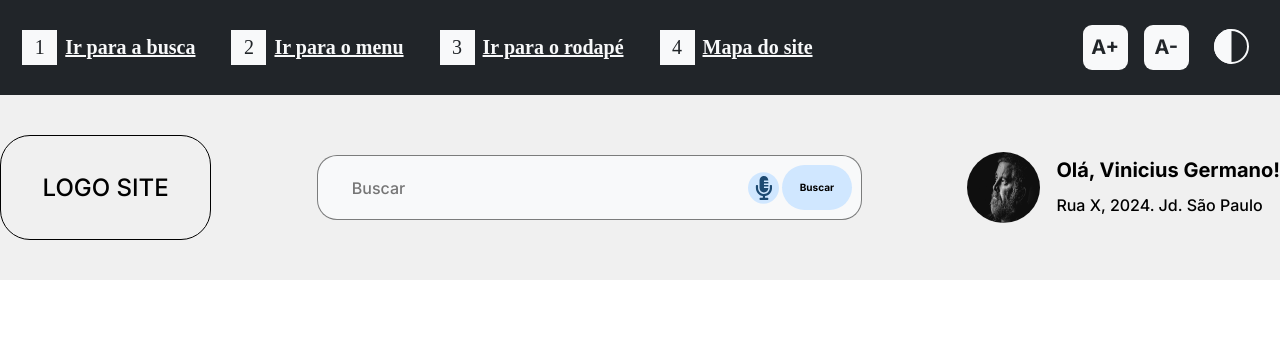
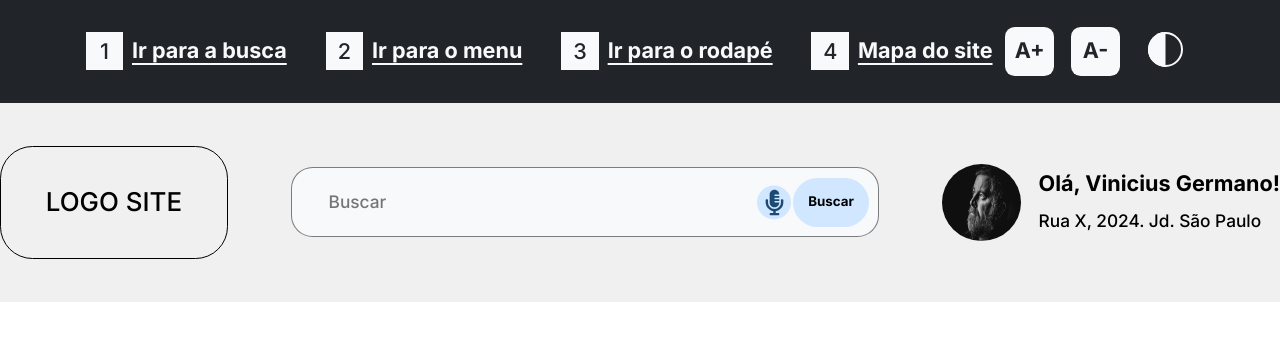
Before and after one commit to franproque/tcc-vinicius, a website with bundled scripts: page index.html in a window 1280 px wide. Both pictures are taken after a click on the button "A+". Built offline with nearby package versions, Linux system fonts and the light colour scheme.

Commit message:
feat: estrutura base e scripts commands

```diff
--- /dev/null
+++ b/assets/js/controllers/font-size.js
@@ -0,0 +1,27 @@
+
+
+export default class FontSize {
+  _defaultFontSize
+  _html
+
+  constructor(fontSize) {
+
+    this._defaultFontSize = fontSize ? Number(fontSize) : 62.5
+    this._html = document.querySelector('html')
+  }
+
+  execute() {
+    this._html.style.fontSize = `${this._defaultFontSize}%`
+  }
+
+  increaseFontSize() {
+
+    this._defaultFontSize += 5
+
+    localStorage.setItem('font-size', JSON.stringify(this._defaultFontSize))
+
+    this._html.style.fontSize = `${this._defaultFontSize}%`
+
+
+  }
+}
--- /dev/null
+++ b/assets/js/main.js
@@ -0,0 +1,23 @@
+import FontSize from './controllers/font-size.js'
+import ActionTags from './utils/tags.js'
+
+window.addEventListener('DOMContentLoaded', function () {
+  /* const toggleButton = document.getElementById('toggle-button');
+
+  toggleButton.addEventListener('click', () => {
+    document.body.classList.toggle('dark-mode');
+  }); */
+  const localStorageFont = localStorage.getItem('font-size')
+
+  const fontSize = new FontSize(localStorageFont)
+  const actionTags = new ActionTags()
+
+  fontSize.execute()
+
+  actionTags.increaseFontSizeTag.addEventListener('click', function () {
+    fontSize.increaseFontSize()
+  })
+  actionTags.decrementFontSizeTag.addEventListener('click', function () {
+    fontSize.increaseFontSize()
+  })
+})
--- /dev/null
+++ b/assets/js/utils/tags.js
@@ -0,0 +1,10 @@
+
+export default class ActionTags {
+  increaseFontSizeTag
+  decrementFontSizeTag
+
+  constructor() {
+    this.increaseFontSizeTag = document.querySelector('.button-font-increment')
+    this.decrementFontSizeTag = document.querySelector('.button-font-decrement')
+  }
+}
--- /dev/null
+++ b/assets/sass/base/_reset.scss
@@ -0,0 +1,86 @@
+@use "../utilities/variables";
+
+*,
+*::after,
+*::before {
+  margin: 0;
+  padding: 0;
+  box-sizing: inherit;
+}
+
+html {
+  font-size: 62.5%;
+  scroll-behavior: smooth;
+}
+body {
+  box-sizing: border-box;
+  position: relative;
+  scroll-behavior: smooth;
+  font-family: "Inter", sans-serif;
+}
+main {
+  position: relative;
+
+  &:not(:has(section)) {
+    height: 100vh;
+  }
+}
+img {
+  max-width: 100%;
+  height: auto;
+}
+button {
+  background-color: transparent;
+  outline: none;
+  border: none;
+  cursor: pointer;
+  font-family: inherit;
+  border-radius: 0;
+}
+input,
+textarea,
+select {
+  -webkit-appearance: none;
+  appearance: none;
+  border-radius: 0;
+  outline: none;
+  border: none;
+  font-family: inherit;
+}
+
+input[type="checkbox"] {
+  width: 1.5rem !important;
+  height: 1.5rem !important;
+  appearance: auto !important;
+  -webkit-appearance: auto !important;
+}
+
+ul,
+ol {
+  list-style: none;
+}
+a {
+  color: inherit;
+  text-decoration: none;
+  transition: 0.2s ease-in-out opacity;
+
+  &:hover {
+    opacity: 0.8;
+  }
+}
+.wrapper {
+  margin: 0 auto;
+  width: 90%;
+  max-width: 1440px;
+}
+::-webkit-scrollbar {
+  width: 4px;
+  height: 4px;
+}
+::-webkit-scrollbar-track {
+  background: #ffffff;
+}
+::-webkit-scrollbar-thumb {
+  background: #000000;
+  border-radius: 10px;
+}
--- /dev/null
+++ b/assets/sass/layouts/_header.scss
@@ -0,0 +1,200 @@
+header {
+  width: 100%;
+}
+.navbar-first {
+  background-color: var(--first-menu-background-color);
+  width: 100%;
+  display: flex;
+  justify-content: center;
+}
+
+.menu-first {
+  display: flex;
+  justify-content: space-between;
+  align-items: center;
+  padding: clamp(1.5rem, 2cqi, 2rem);
+}
+
+.menu-first ul {
+  list-style: none;
+  display: flex;
+  align-items: center;
+  height: 100%;
+  gap: 3.6rem;
+}
+.menu-first ul li {
+  display: flex;
+  align-items: center;
+}
+.menu-first ul li a {
+  color: var(--first-menu-font-color);
+  line-height: 3.5rem;
+  font-size: clamp(1.6rem, 2cqi, 2rem);
+  text-align: center;
+  text-decoration: underline;
+  text-decoration-thickness: 2px;
+  text-underline-offset: 5px;
+  font-weight: 700;
+  margin-left: 0.8rem;
+}
+
+.menu-first ul li span {
+  color: var(--first-menu-background-color);
+  font-weight: 500;
+  font-size: clamp(1.6rem, 2cqi, 2rem);
+  background-color: var(--first-menu-font-color);
+  min-width: 3.5rem;
+  min-height: 3.5rem;
+  display: flex;
+  justify-content: center;
+  align-items: center;
+}
+.menu-first .controls {
+  display: flex;
+  align-items: center;
+  width: 17.5rem;
+  height: 5.5rem;
+  justify-content: space-between;
+}
+.menu-first .controls .button-font {
+  background-color: var(--first-menu-font-color);
+  color: var(--first-menu-background-color);
+  font-size: 2rem;
+  font-weight: 700;
+  line-height: 3.5rem;
+  font-family: "Inter", sans-serif;
+  width: 4.5rem;
+  height: 4.5rem;
+  text-align: center;
+  border: none;
+  border-radius: 20%;
+  cursor: pointer;
+}
+
+.button-dark-mode {
+  background-color: transparent;
+  color: transparent;
+  width: 5.3rem;
+  height: 5.5rem;
+  border: none;
+  cursor: pointer;
+}
+.container-logo-and-search {
+  padding: 2rem 0;
+  background-color: #f0f0f0;
+  display: flex;
+  justify-content: center;
+}
+
+.container-logo-and-search > div {
+  display: flex;
+  align-items: center;
+  width: 100%;
+  padding: 2rem 0;
+  justify-content: space-between;
+  align-items: center;
+}
+.container-logo-and-search .logo {
+  display: flex;
+  align-items: center;
+  padding: 3.4rem 4.15rem;
+  font-size: 2.4rem;
+  font-weight: 500;
+  line-height: 3.5rem;
+  font-family: "Inter", sans-serif;
+  border-radius: 3rem;
+  text-decoration: none;
+  border: 1px solid #000000;
+  color: #000000;
+}
+
+.container-logo-and-search .form-search {
+  display: flex;
+  align-items: center;
+  border: 1.5px solid rgba(0, 0, 0, 0.5);
+  border-radius: 2rem;
+  background-color: rgba(248, 249, 250, 1);
+  border: 1.5px solid rgba(0, 0, 0, 0.5);
+  padding: 0.9rem;
+  width: 54.5rem;
+  height: 6.5rem;
+}
+
+.container-logo-and-search .form-search input {
+  border: none;
+  padding: 1.5rem 2.5rem;
+  font-size: 1.6rem;
+  font-weight: 500;
+  line-height: 2.4rem;
+  font-family: "Inter", sans-serif;
+  overflow: hidden;
+  background-color: transparent;
+  /* Remove the outline */
+  outline: none;
+  width: 52.3rem;
+}
+
+.container-logo-and-search .form-search button {
+  background-color: rgba(208, 231, 255, 1);
+  border: none;
+  font-family: "Inter", sans-serif;
+  font-weight: 700;
+  line-height: 3.5rem;
+  text-align: center;
+  border-radius: 30px;
+  width: 8.9rem;
+  height: 4.5rem;
+  cursor: pointer;
+}
+
+.container-logo-and-search .form-search figure {
+  width: 4rem;
+  height: 4rem;
+  margin-right: 0.25rem;
+  cursor: pointer;
+}
+
+.container-logo-and-search .form-search figure img {
+  width: 100%;
+  height: 100%;
+}
+
+.container-logo-and-search .perfil {
+  display: flex;
+  align-items: center;
+}
+
+.container-logo-and-search .perfil figure {
+  width: 7.3rem;
+  height: 7.1rem;
+  cursor: pointer;
+  border-radius: 50%;
+  overflow: hidden;
+}
+
+.container-logo-and-search .perfil figure img {
+  width: 100%;
+  height: 100%;
+}
+.container-logo-and-search .perfil > div {
+  display: flex;
+  flex-direction: column;
+  margin-left: 1.6rem;
+}
+.container-logo-and-search .perfil > div > span {
+  display: flex;
+  font-family: "Inter", sans-serif;
+  font-weight: 700;
+  line-height: 3.5rem;
+  font-size: 2rem;
+  color: #000000;
+  text-align: right;
+}
+
+.container-logo-and-search .perfil > div > p {
+  font-family: "Inter", sans-serif;
+  font-weight: 500;
+  line-height: 3.5rem;
+  font-size: 1.6rem;
+  color: #000000;
+}
--- /dev/null
+++ b/assets/sass/main.scss
@@ -0,0 +1,5 @@
+@use "base/reset";
+@use "layouts/header.scss";
+@use "pages/home";
+@use "components/button";
+@use "components/card";
--- /dev/null
+++ b/assets/sass/utilities/_variables.scss
@@ -0,0 +1,7 @@
+$first-menu-background-color: #212529;
+$first-menu-font-color: #f8f9fa;
+
+:root {
+  --first-menu-background-color: #{$first-menu-background-color};
+  --first-menu-font-color: #{$first-menu-font-color};
+}
--- a/index.html
+++ b/index.html
@@ -5,7 +5,12 @@
   <meta charset="UTF-8">
   <meta name="viewport" content="width=device-width, initial-scale=1.0">
   <title>Home</title>
-  <link rel="stylesheet" href="css/styles.css">
+  <link rel="stylesheet" href="assets/css/styles.css">
+  <link rel="preconnect" href="https://fonts.googleapis.com">
+  <link rel="preconnect" href="https://fonts.gstatic.com" crossorigin>
+  <link
+    href="https://fonts.googleapis.com/css2?family=Inter:ital,opsz,wght@0,14..32,100..900;1,14..32,100..900&display=swap"
+    rel="stylesheet">
 </head>
 
 <body>
@@ -28,8 +33,8 @@
           </li>
         </ul>
         <div class="controls">
-          <button class="button-font-increment">A+</button>
-          <button class="button-font-increment">A-</button>
+          <button class="button-font-increment button-font">A+</button>
+          <button class="button-font-decrement button-font">A-</button>
           <button class="button-dark-mode">
             <img src="imgs/dark-mode.svg" alt="Ativar o modo escuro">
           </button>
@@ -39,7 +44,7 @@
     </section>
 
     <section class="container-logo-and-search">
-     <div class="wrapper">
+      <div class="wrapper">
         <a href="#" class="logo">LOGO SITE</a>
 
         <form class="form-search" method="get">
@@ -63,11 +68,11 @@
             </p>
           </div>
         </div>
-     </div>
+      </div>
     </section>
   </header>
 
-  <script src="js/main.js"></script>
+  <script type="module" src="assets/js/main.js"></script>
 </body>
 
 </html>
--- a/js/main.js
+++ /dev/null
@@ -1,5 +0,0 @@
-const toggleButton = document.getElementById('toggle-button');
-
-toggleButton.addEventListener('click', () => {
-  document.body.classList.toggle('dark-mode');
-});
```
Also changed, not shown: package.json (added, +23 -0 lines), assets/css/styles.css (added), assets/sass/components/_button.scss (added), assets/sass/components/_card.scss (added), assets/sass/pages/_home.scss (added), css/styles.css (deleted), 3 other files.
